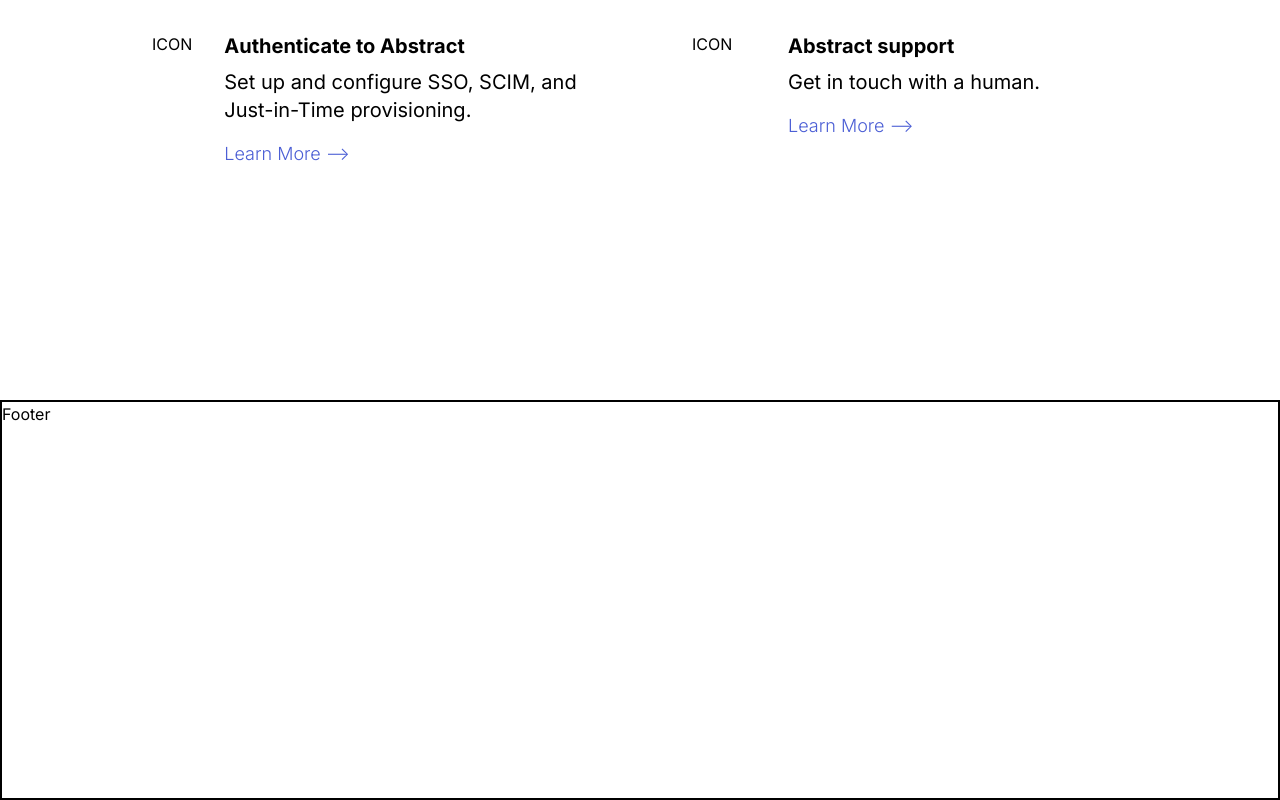
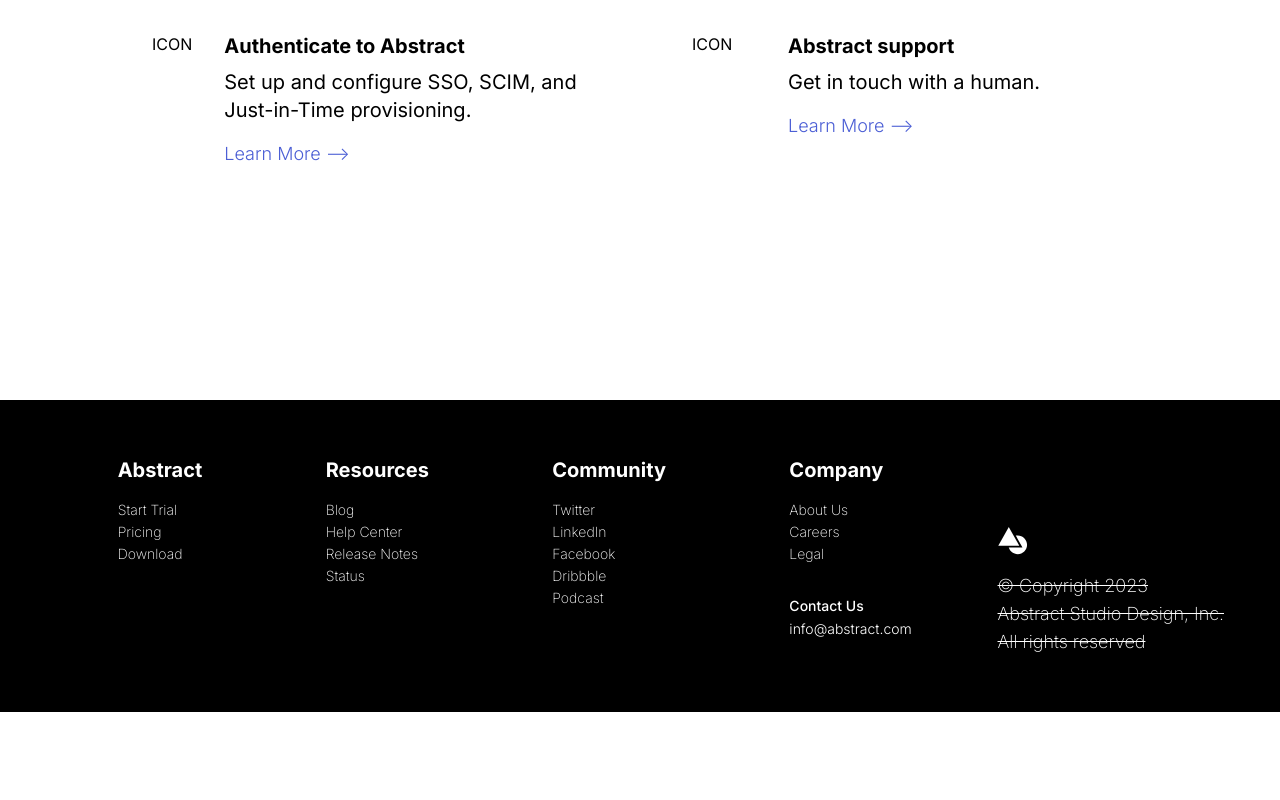
Before and after one commit to Alexjoshua14/abstract, a Next.js app: page / in a window 1280 px wide. Shown: the part 1212-2012 px from the top of the page. After the commit the page ends 1924 px from the top, so only its background shows below. Built offline with nearby package versions, Linux system fonts and the light colour scheme.

Commit message:
Finish footer section

```diff
--- a/src/components/footer.tsx
+++ b/src/components/footer.tsx
@@ -1,4 +1,10 @@
+
 import { FC } from 'react'
+import Link from 'next/link'
+import { IoShapesSharp } from 'react-icons/io5'
+import { footerContent } from '@/data/footerContent'
+import { FooterSection } from '@/lib/validators/footerValidator'
+import NavList from './navList'
 
 interface FooterProps {
 
@@ -6,8 +12,33 @@
 
 const Footer: FC<FooterProps> = ({ }) => {
   return (
-    <section className="border-2 border-black h-[25rem]">
-      <h1>Footer</h1>
+    <section className="min-w-fit flex flex-col lg:flex-row px-14 py-14 gap-6 bg-black text-white">
+
+      <nav className="flex-1 grid grid-rows-2 grid-cols-2 lg:flex lg:justify-around min-w-fit w-full">
+        {footerContent.map(section => (
+          <NavList content={section} key={section.id} />
+        ))}
+      </nav>
+      <div className="min-w-fit flex flex-col gap-4 self-end justify-self-end">
+        <IoShapesSharp size={30} />
+        <div className="text-lg font-extralight">
+          <p>
+            <s>
+              © Copyright 2023
+            </s>
+          </p>
+          <p>
+            <s>
+              Abstract Studio Design, Inc.
+            </s>
+          </p>
+          <p>
+            <s>
+              All rights reserved
+            </s>
+          </p>
+        </div>
+      </div>
     </section>
   )
 }
--- /dev/null
+++ b/src/components/navList.tsx
@@ -0,0 +1,39 @@
+
+import { FC } from 'react'
+import Link from 'next/link'
+import { FooterSection } from '@/lib/validators/footerValidator'
+
+interface NavListProps {
+  content: FooterSection
+}
+
+const NavList: FC<NavListProps> = ({ content }) => {
+  return (
+    <div className="flex flex-col gap-4 min-w-fit px-8">
+      <h2 className="text-xl font-bold">
+        {content.sectionTitle}
+      </h2>
+      <ul className="flex flex-col text-sm font-extralight gap-[.125rem]">
+        {content.sectionItems.map((item) => (
+          <li key={item.id}>
+            <Link href={item.link} className="hover:underline">
+              {item.text}
+            </Link>
+          </li>
+        ))}
+      </ul>
+      {content.subcategory &&
+        <div className="py-4">
+          <h3 className="text-sm font-medium">
+            {content.subcategory.title}
+          </h3>
+          <Link href={content.subcategory.link} className="text-sm font-light hover:underline">
+            {content.subcategory.text}
+          </Link>
+        </div>
+      }
+    </div>
+  )
+}
+
+export default NavList
--- /dev/null
+++ b/src/data/footerContent.ts
@@ -0,0 +1,108 @@
+import { FooterContent } from "@/lib/validators/footerValidator"
+
+export const footerContent: FooterContent = [
+  {
+    id: 1,
+    sectionTitle: "Abstract",
+    sectionItems: [
+      {
+        id: 101,
+        text: "Start Trial",
+        link: "/"
+      },
+      {
+        id: 102,
+        text: "Pricing",
+        link: "/"
+      },
+      {
+        id: 103,
+        text: "Download",
+        link: "/"
+      },
+    ]
+  },
+  {
+    id: 2,
+    sectionTitle: "Resources",
+    sectionItems: [
+      {
+        id: 201,
+        text: "Blog",
+        link: "/"
+      },
+      {
+        id: 202,
+        text: "Help Center",
+        link: "/"
+      },
+      {
+        id: 203,
+        text: "Release Notes",
+        link: "/"
+      },
+      {
+        id: 204,
+        text: "Status",
+        link: "/"
+      },
+    ]
+  },
+  {
+    id: 3,
+    sectionTitle: "Community",
+    sectionItems: [
+      {
+        id: 301,
+        text: "Twitter",
+        link: "/"
+      },
+      {
+        id: 302,
+        text: "LinkedIn",
+        link: "/"
+      },
+      {
+        id: 303,
+        text: "Facebook",
+        link: "/"
+      },
+      {
+        id: 304,
+        text: "Dribbble",
+        link: "/"
+      },
+      {
+        id: 305,
+        text: "Podcast",
+        link: "/"
+      },
+    ]
+  },
+  {
+    id: 4,
+    sectionTitle: "Company",
+    sectionItems: [
+      {
+        id: 401,
+        text: "About Us",
+        link: "/"
+      },
+      {
+        id: 402,
+        text: "Careers",
+        link: "/"
+      },
+      {
+        id: 403,
+        text: "Legal",
+        link: "/"
+      },
+    ],
+    subcategory: {
+        title: "Contact Us",
+        text: "info@abstract.com",
+        link: "/"
+      },
+  }
+]
--- /dev/null
+++ b/src/lib/validators/footerValidator.ts
@@ -0,0 +1,17 @@
+
+export interface FooterSection {
+  id: number,
+  sectionTitle: string,
+  sectionItems: {
+    id: number,
+    text: string,
+    link: string,
+  }[],
+  subcategory?: {
+    title: string,
+    text: string,
+    link: string,
+  }
+}
+
+export type FooterContent = FooterSection[]
--- a/tailwind.config.ts
+++ b/tailwind.config.ts
@@ -24,7 +24,7 @@
       },
       blue: {
         500: '#4c5fd5'
-      }
+      },
     },
     container: {
       center: true,
@@ -34,6 +34,9 @@
       },
     },
     extend: {
+      screens: {
+        'lg': '992px'
+      },
       keyframes: {
         "accordion-down": {
           from: { height: '0' },
```
